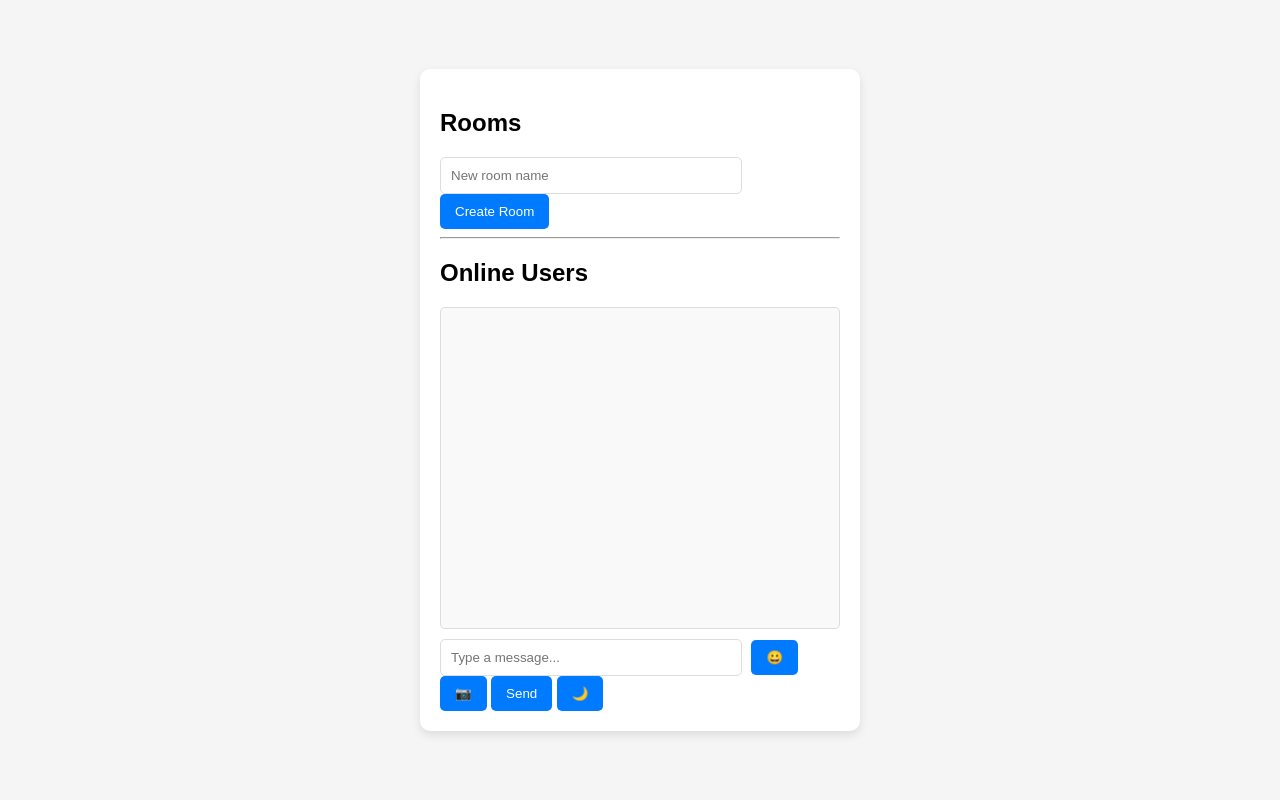
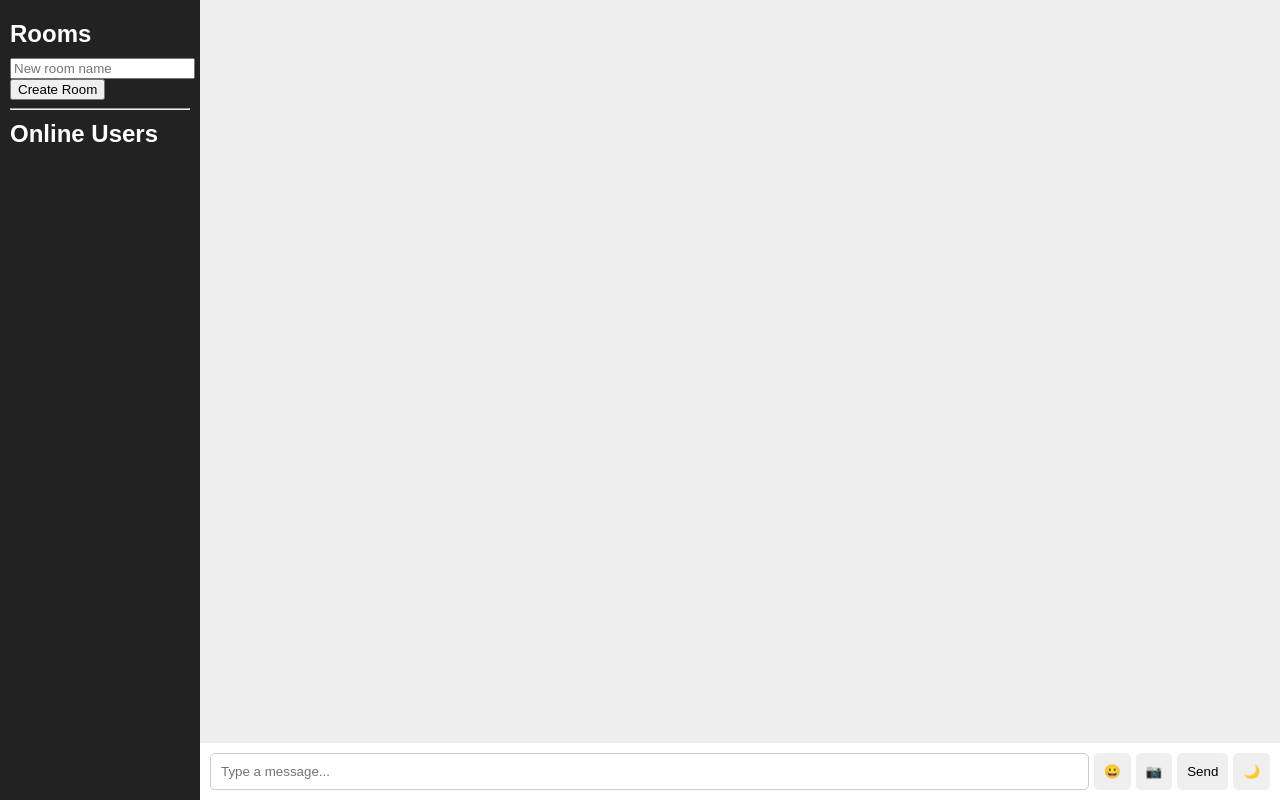
Before and after one commit to GamerAyo/Wow, a plain HTML site: page index.html in a window 1280 px wide. Drawn offline with Linux system fonts and the light colour scheme; no server answers.

Commit message:
Update style.css

```diff
--- a/style.css
+++ b/style.css
@@ -1,52 +1,95 @@
 body {
+  margin: 0;
   font-family: Arial, sans-serif;
   background-color: #f5f5f5;
+}
+
+.container {
   display: flex;
-  justify-content: center;
-  align-items: center;
   height: 100vh;
+}
+
+.sidebar {
+  width: 200px;
+  background-color: #222;
+  color: white;
+  padding: 10px;
+  box-sizing: border-box;
+}
+
+.sidebar h2 {
+  margin: 10px 0;
+}
+
+.sidebar ul {
+  list-style: none;
+  padding: 0;
   margin: 0;
 }
 
-.container {
-  width: 400px;
-  background-color: white;
-  padding: 20px;
-  border-radius: 10px;
-  box-shadow: 0px 4px 10px rgba(0,0,0,0.1);
+.sidebar li {
+  padding: 5px;
+  cursor: pointer;
+}
+
+.sidebar li:hover {
+  background-color: #444;
+}
+
+.chat-panel {
+  flex: 1;
+  display: flex;
+  flex-direction: column;
+  background-color: #eee;
 }
 
 #chat-box {
-  border: 1px solid #ddd;
-  height: 300px;
-  overflow-y: scroll;
+  flex: 1;
   padding: 10px;
-  margin-bottom: 10px;
-  border-radius: 5px;
-  background-color: #f9f9f9;
+  overflow-y: auto;
 }
 
-#chat-box div {
-  margin: 5px 0;
+#chat-box .message {
+  padding: 5px;
+  margin-bottom: 5px;
+  border-radius: 5px;
 }
 
-input {
-  width: 70%;
-  padding: 10px;
-  margin-right: 5px;
-  border-radius: 5px;
-  border: 1px solid #ddd;
+#chat-box .own {
+  background-color: #007bff;
+  color: white;
+  align-self: flex-end;
 }
 
-button {
-  padding: 10px 15px;
+#chat-box .other {
+  background-color: #ddd;
+  color: black;
+  align-self: flex-start;
+}
+
+.message-input {
+  display: flex;
+  padding: 10px;
+  background-color: #fff;
+}
+
+.message-input input[type="text"] {
+  flex: 1;
+  padding: 10px;
+  border-radius: 5px;
+  border: 1px solid #ccc;
+}
+
+.message-input button {
+  margin-left: 5px;
+  padding: 10px;
   border-radius: 5px;
   border: none;
-  background-color: #007bff;
-  color: white;
   cursor: pointer;
 }
 
-button:hover {
-  background-color: #0056b3;
+#typing-indicator {
+  font-style: italic;
+  padding-left: 10px;
+  color: gray;
 }
```
